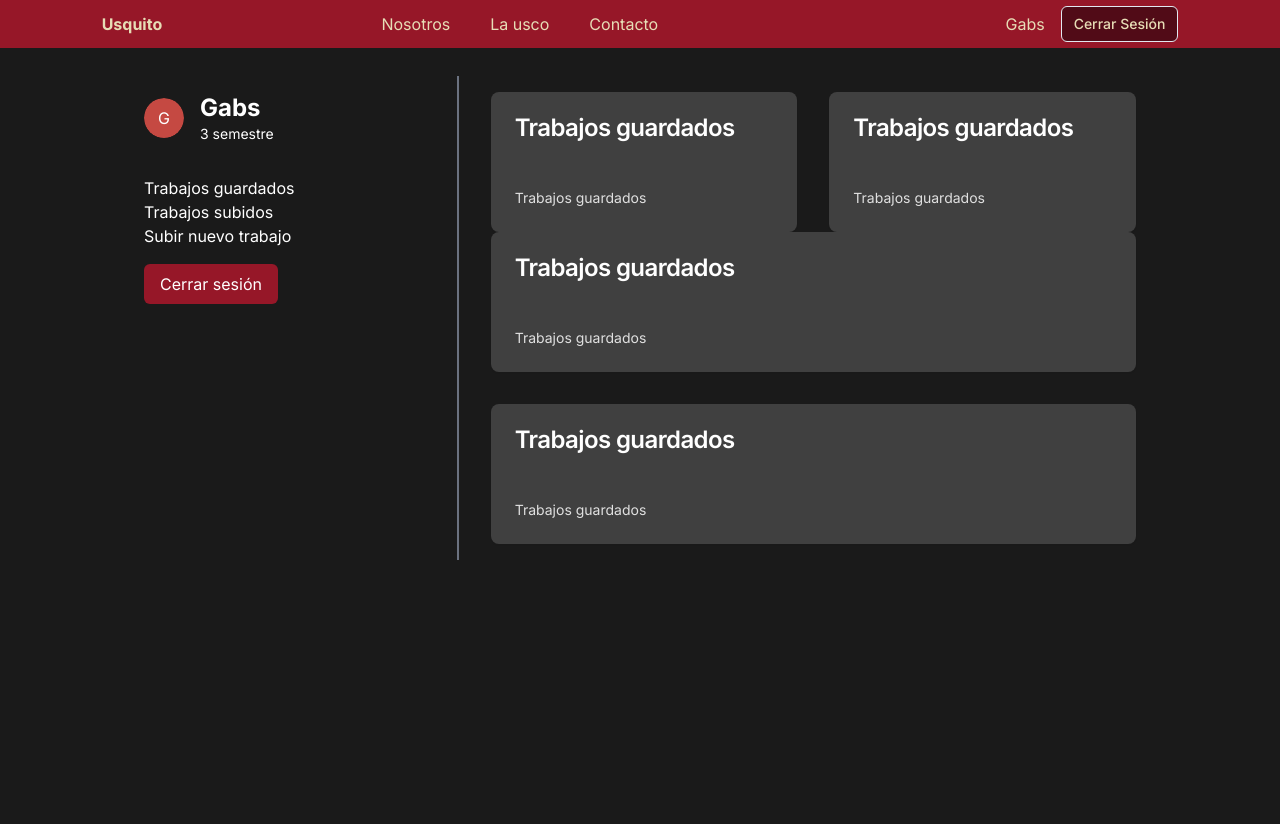
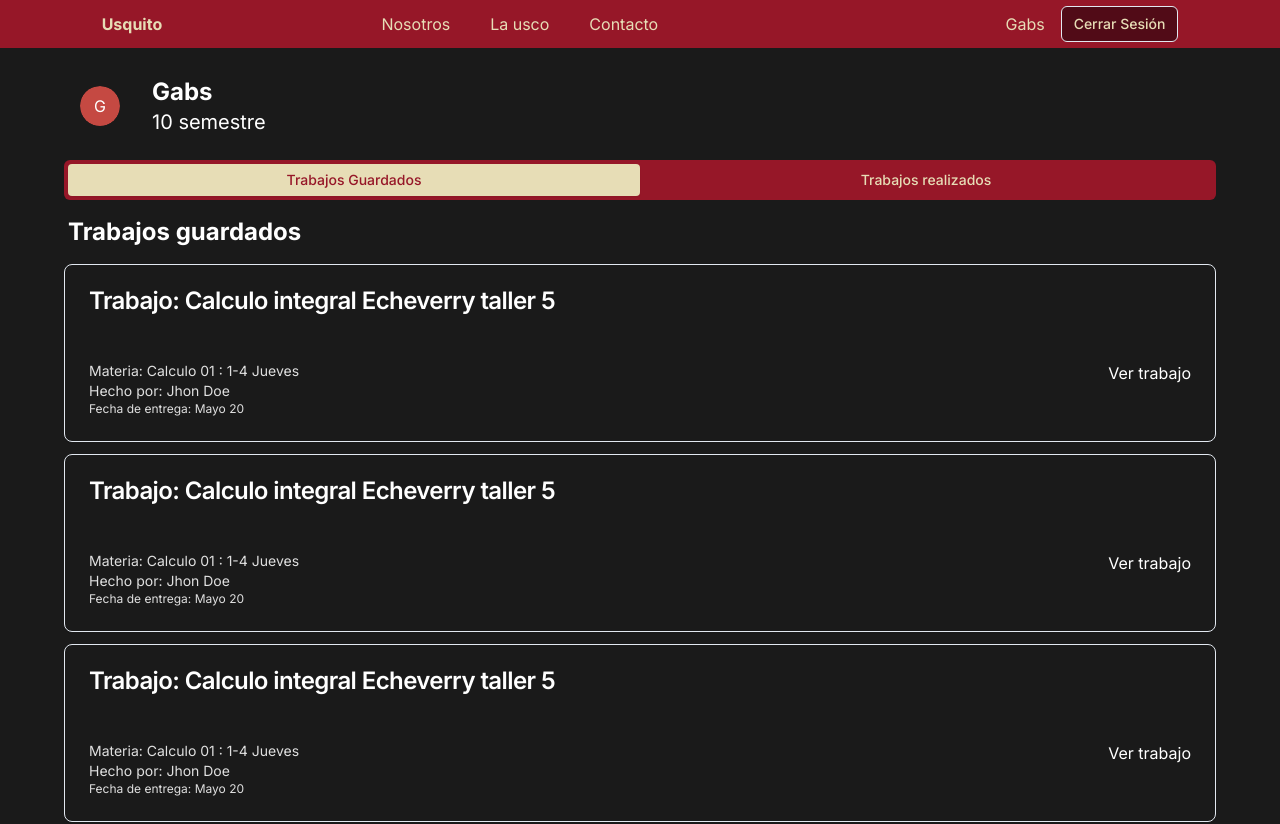
Before and after one commit to SamuelPR21/conecntando-mentores-front, a Next.js app: page /dashboard in a window 1280 px wide. Shown: the top 824 px of the page. Before the commit the page ends 800 px from the top, so only its background shows below. Built offline with nearby package versions, Linux system fonts and the light colour scheme.

Commit message:
Dashboard en celular

```diff
--- a/app/(profile)/dashboard/page.tsx
+++ b/app/(profile)/dashboard/page.tsx
@@ -1,14 +1,15 @@
 import React from 'react'
 import { Avatar, AvatarFallback, AvatarImage } from '@/components/ui/avatar'
 import { Card, CardContent, CardDescription, CardHeader, CardTitle } from '@/components/ui/card'
+import DashboardTabs from '@/components/shared/DashboardTabs'
 
 
 
 const DashboardPage = () => {
   return (
-    <div className='grid grid-cols-3 gap-4 my-7 w-4/5 mx-auto'>
-        <aside className='col-span-1 border-r-2 border-gray-500 p-4 min-h-full'>
-            <header className='flex items-center  gap-4'>
+    <div className='gap-4 my-7 w-[90%] mx-auto'>
+
+            <header className='flex items-center px-4 gap-8 '>
                 <Avatar>
                     <AvatarImage />
                     <AvatarFallback>
@@ -16,75 +17,16 @@
                     </AvatarFallback>
                 </Avatar>
                 <div className='flex flex-col'>
-                    <span className="text-lg md:text-2xl font-bold">Gabs</span>
-                    <span className="text-sm">3 semestre</span>
+                    <span className="text-2xl md:text-2xl font-bold">Gabs</span>
+                    <span className="text-xl">10 semestre</span>
                 </div>
             </header>
 
-            <div className='mt-8'>
-                <ul>
-                    <li>Trabajos guardados</li>
-                    <li>Trabajos subidos</li>
-                    <li>Subir nuevo trabajo</li>
-                </ul>
-            </div>
-
-            <div>
-                <button className='bg-primary text-white px-4 py-2 rounded-md mt-4'>Cerrar sesión</button>
-            </div>
-        </aside>
-
-        <main className='col-span-2 gap-8 p-4'>
-            <div className='grid grid-cols-2 gap-8'>
-                <Card>
-                    <CardHeader>
-                        <CardTitle>Trabajos guardados</CardTitle>
-                    </CardHeader>
-                    <CardContent>
-                        <CardDescription>
-                            <p>Trabajos guardados</p>
-                        </CardDescription>
-                    </CardContent>
-                </Card>
-
-                <Card>
-                    <CardHeader>
-                        <CardTitle>Trabajos guardados</CardTitle>
-                    </CardHeader>
-                    <CardContent>
-                        <CardDescription>
-                            <p>Trabajos guardados</p>
-                        </CardDescription>
-                    </CardContent>
-                </Card>
 
 
-            </div>
-            <div className='grid grid-cols-1 gap-8'>
-                <Card>
-                    <CardHeader>
-                        <CardTitle>Trabajos guardados</CardTitle>
-                    </CardHeader>
-                    <CardContent>
-                        <CardDescription>
-                            <p>Trabajos guardados</p>
-                        </CardDescription>
-                    </CardContent>
-                </Card>
 
-                <Card>
-                    <CardHeader>
-                        <CardTitle>Trabajos guardados</CardTitle>
-                    </CardHeader>
-                    <CardContent>
-                        <CardDescription>
-                            <p>Trabajos guardados</p>
-                        </CardDescription>
-                    </CardContent>
-                </Card>
-
-
-            </div>
+        <main className='col-span-2 gap-8 p-0 mt-6'>
+            <DashboardTabs />
 
         </main>
     </div>
--- /dev/null
+++ b/components/shared/DashboardTabs.tsx
@@ -0,0 +1,40 @@
+import React from 'react'
+
+import { Tabs, TabsContent, TabsList, TabsTrigger } from "@/components/ui/tabs"
+import {
+    Card,
+    CardContent,
+    CardDescription,
+    CardFooter,
+    CardHeader,
+    CardTitle,
+  } from "@/components/ui/card"
+  import { Button } from '../ui/button'
+import Trabajos from './Trabajos'
+
+const DashboardTabs = () => {
+  return (
+    <div>
+        <Tabs defaultValue="saved" className="">
+      <TabsList className="grid w-full grid-cols-2">
+        <TabsTrigger value="saved">Trabajos Guardados</TabsTrigger>
+        <TabsTrigger value="made">Trabajos realizados</TabsTrigger>
+      </TabsList>
+      <TabsContent value="saved">
+        <h1
+            className='text-2xl font-bold my-4  pl-1'
+        >Trabajos guardados </h1>
+        <Trabajos />
+      </TabsContent>
+      <TabsContent value="made">
+        <h1
+         className='text-2xl font-bold my-4  pl-1'
+        >Trabajos Realizados</h1>
+        <Trabajos />
+      </TabsContent>
+    </Tabs>
+    </div>
+  )
+}
+
+export default DashboardTabs
--- /dev/null
+++ b/components/ui/tabs.tsx
@@ -0,0 +1,55 @@
+"use client"
+
+import * as React from "react"
+import * as TabsPrimitive from "@radix-ui/react-tabs"
+
+import { cn } from "@/lib/utils"
+
+const Tabs = TabsPrimitive.Root
+
+const TabsList = React.forwardRef<
+  React.ElementRef<typeof TabsPrimitive.List>,
+  React.ComponentPropsWithoutRef<typeof TabsPrimitive.List>
+>(({ className, ...props }, ref) => (
+  <TabsPrimitive.List
+    ref={ref}
+    className={cn(
+      "inline-flex h-10 items-center justify-center rounded-md bg-primary p-1 text-primary-foreground",
+      className
+    )}
+    {...props}
+  />
+))
+TabsList.displayName = TabsPrimitive.List.displayName
+
+const TabsTrigger = React.forwardRef<
+  React.ElementRef<typeof TabsPrimitive.Trigger>,
+  React.ComponentPropsWithoutRef<typeof TabsPrimitive.Trigger>
+>(({ className, ...props }, ref) => (
+  <TabsPrimitive.Trigger
+    ref={ref}
+    className={cn(
+      "inline-flex items-center justify-center whitespace-nowrap rounded-sm px-3 py-1.5 text-sm font-medium ring-offset-background transition-all focus-visible:outline-none focus-visible:ring-2 focus-visible:ring-ring focus-visible:ring-offset-2 disabled:pointer-events-none disabled:opacity-50 data-[state=active]:bg-primary-foreground data-[state=active]:text-primary data-[state=active]:shadow-sm",
+      className
+    )}
+    {...props}
+  />
+))
+TabsTrigger.displayName = TabsPrimitive.Trigger.displayName
+
+const TabsContent = React.forwardRef<
+  React.ElementRef<typeof TabsPrimitive.Content>,
+  React.ComponentPropsWithoutRef<typeof TabsPrimitive.Content>
+>(({ className, ...props }, ref) => (
+  <TabsPrimitive.Content
+    ref={ref}
+    className={cn(
+      "mt-2 ring-offset-background focus-visible:outline-none focus-visible:ring-2 focus-visible:ring-ring focus-visible:ring-offset-2",
+      className
+    )}
+    {...props}
+  />
+))
+TabsContent.displayName = TabsPrimitive.Content.displayName
+
+export { Tabs, TabsList, TabsTrigger, TabsContent }
--- a/package.json
+++ b/package.json
@@ -15,6 +15,7 @@
     "@radix-ui/react-label": "^2.0.2",
     "@radix-ui/react-select": "^2.0.0",
     "@radix-ui/react-slot": "^1.0.2",
+    "@radix-ui/react-tabs": "^1.0.4",
     "class-variance-authority": "^0.7.0",
     "clsx": "^2.1.0",
     "lucide-react": "^0.372.0",
```
Also changed, not shown: 1 other file (tests, documents, lock files or other folders).
